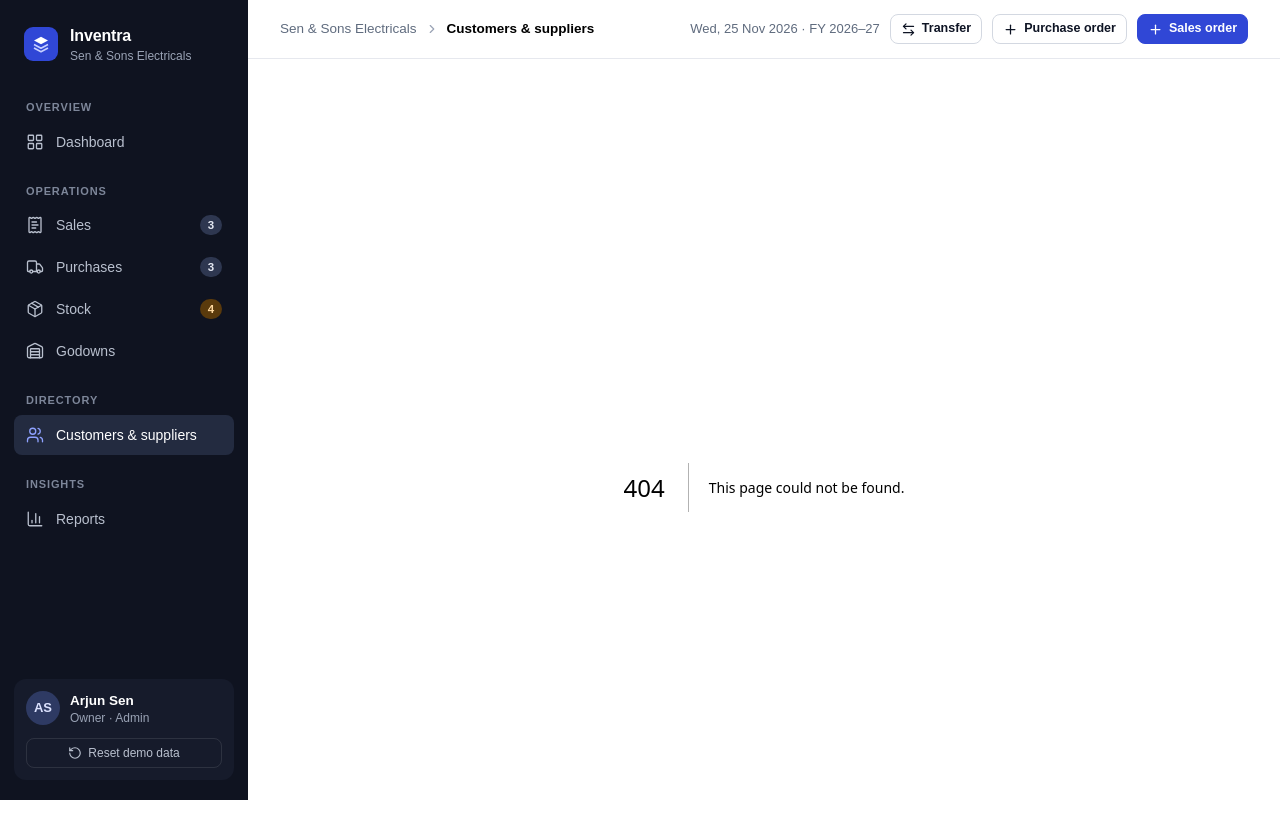
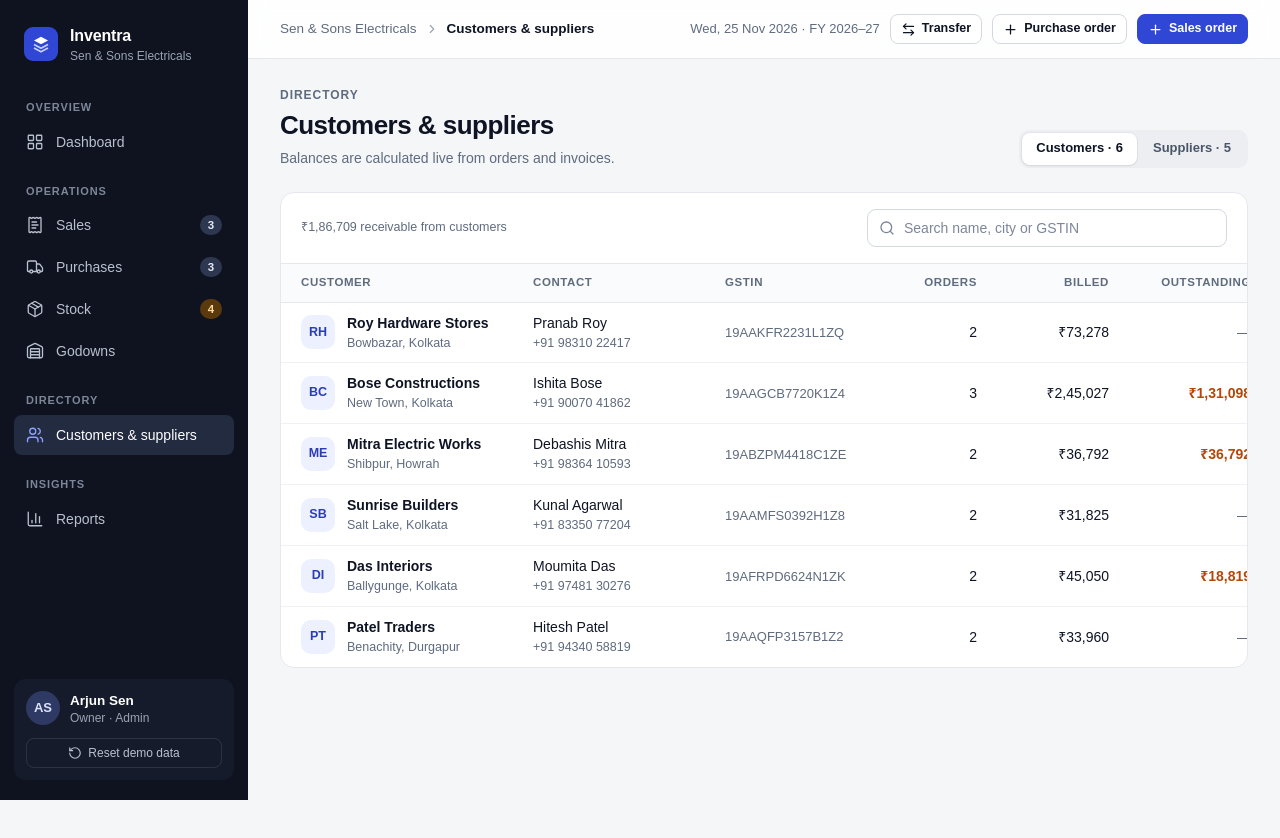
Before and after one commit to harshkhavale/Inventra, a Next.js app: page /directory in a window 1280 px wide. Before the commit this address had no page. Shown: the top 838 px of the page. After the commit the page ends 800 px from the top, so only its background shows below. Built offline with nearby package versions, Linux system fonts and the light colour scheme; a web font is replaced by a local one.

Commit message:
feat(directory): add customers and suppliers with live balances

```diff
--- /dev/null
+++ b/src/app/directory/page.tsx
@@ -0,0 +1,8 @@
+import type { Metadata } from "next";
+import { DirectoryView } from "@/components/directory/directory-view";
+
+export const metadata: Metadata = { title: "Customers & suppliers" };
+
+export default function DirectoryPage() {
+  return <DirectoryView />;
+}
--- /dev/null
+++ b/src/components/directory/directory-view.tsx
@@ -0,0 +1,176 @@
+"use client";
+
+import { useState } from "react";
+import { Card, Sub } from "@/components/ui/card";
+import { DataTable, type Column } from "@/components/ui/data-table";
+import { SearchInput, Segmented, Toolbar } from "@/components/ui/filters";
+import { PageHeader } from "@/components/ui/page-header";
+import { matches } from "@/hooks/use-url-filter";
+import { cn } from "@/lib/cn";
+import { formatDate, formatMoney, initials } from "@/lib/format";
+import { pendingPurchases, totalValue } from "@/lib/selectors";
+import type { Customer, InventoryState, Supplier } from "@/lib/types";
+import { useInventory } from "@/store/inventory-store";
+
+type Tab = "customers" | "suppliers";
+
+const searchParty = (q: string, p: Customer) => matches(q, p.name, p.city, p.gstin, p.contact);
+
+function Avatar({ name, tone }: { name: string; tone: "blue" | "gray" }) {
+  return (
+    <span
+      aria-hidden
+      className={cn(
+        "flex size-[34px] shrink-0 items-center justify-center rounded-[10px] text-[12.5px] font-bold",
+        tone === "blue" ? "bg-info-bg text-info" : "bg-[#f0f2f5] text-body",
+      )}
+    >
+      {initials(name)}
+    </span>
+  );
+}
+
+function contactColumns<T extends Customer>(): Column<T>[] {
+  return [
+    {
+      key: "contact",
+      header: "Contact",
+      width: "180px",
+      cell: (c) => (
+        <>
+          <div>{c.contact}</div>
+          <Sub className="tabular">{c.phone}</Sub>
+        </>
+      ),
+    },
+    { key: "gst", header: "GSTIN", width: "170px", cell: (c) => <span className="tabular text-[13px] text-muted">{c.gstin}</span> },
+  ];
+}
+
+export function DirectoryView() {
+  const state = useInventory();
+  const [tab, setTab] = useState<Tab>("customers");
+  const [query, setQuery] = useState("");
+
+  const receivable = totalValue(state.sales.filter((o) => o.status === "Dispatched"));
+  const onOrder = totalValue(pendingPurchases(state));
+
+  return (
+    <>
+      <PageHeader
+        eyebrow="Directory"
+        title="Customers & suppliers"
+        description="Balances are calculated live from orders and invoices."
+        actions={
+          <Segmented
+            label="Party type"
+            value={tab}
+            onChange={setTab}
+            options={[
+              { key: "customers", label: `Customers · ${state.customers.length}` },
+              { key: "suppliers", label: `Suppliers · ${state.suppliers.length}` },
+            ]}
+          />
+        }
+      />
+      <Card>
+        <Toolbar>
+          <div className="text-[12.5px] text-muted">
+            {tab === "customers" ? `${formatMoney(receivable)} receivable from customers` : `${formatMoney(onOrder)} on order with suppliers`}
+          </div>
+          <SearchInput label="Search parties" placeholder="Search name, city or GSTIN" value={query} onChange={setQuery} />
+        </Toolbar>
+        {tab === "customers" ? <CustomersTable state={state} query={query} /> : <SuppliersTable state={state} query={query} />}
+      </Card>
+    </>
+  );
+}
+
+function CustomersTable({ state, query }: { state: InventoryState; query: string }) {
+  const rows = state.customers
+    .filter((c) => searchParty(query, c))
+    .map((c) => {
+      const orders = state.sales.filter((o) => o.customerId === c.id);
+      return {
+        ...c,
+        orders: orders.length,
+        billed: totalValue(orders.filter((o) => o.status !== "Confirmed")),
+        outstanding: totalValue(orders.filter((o) => o.status === "Dispatched")),
+        last: orders.map((o) => o.date).sort().pop(),
+      };
+    });
+  type Row = (typeof rows)[number];
+
+  const columns: Column<Row>[] = [
+    {
+      key: "name",
+      header: "Customer",
+      width: "minmax(220px, 1.6fr)",
+      cell: (c) => (
+        <div className="flex items-center gap-3">
+          <Avatar name={c.name} tone="blue" />
+          <div className="min-w-0">
+            <div className="font-semibold">{c.name}</div>
+            <Sub>{c.city}</Sub>
+          </div>
+        </div>
+      ),
+    },
+    ...contactColumns<Row>(),
+    { key: "orders", header: "Orders", width: "70px", align: "right", cell: (c) => <span className="tabular">{c.orders}</span> },
+    { key: "billed", header: "Billed", width: "120px", align: "right", cell: (c) => <span className="tabular">{formatMoney(c.billed)}</span> },
+    {
+      key: "out",
+      header: "Outstanding",
+      width: "130px",
+      align: "right",
+      cell: (c) => <span className={cn("tabular", c.outstanding ? "font-semibold text-warn-text" : "text-muted")}>{c.outstanding ? formatMoney(c.outstanding) : "—"}</span>,
+    },
+    { key: "last", header: "Last order", width: "110px", align: "right", cell: (c) => <span className="text-muted">{formatDate(c.last)}</span> },
+  ];
+
+  return <DataTable columns={columns} rows={rows} rowKey={(c) => c.id} empty="Nobody matches that search." />;
+}
+
+function SuppliersTable({ state, query }: { state: InventoryState; query: string }) {
+  const rows = state.suppliers
+    .filter((s) => searchParty(query, s))
+    .map((s: Supplier) => {
+      const orders = state.purchases.filter((p) => p.supplierId === s.id);
+      const categories = [...new Set(state.items.filter((i) => i.supplierId === s.id).map((i) => i.category))];
+      return {
+        ...s,
+        categories: categories.join(", "),
+        orders: orders.length,
+        purchased: totalValue(orders.filter((p) => p.status === "Received")),
+        onOrder: totalValue(orders.filter((p) => p.status === "Pending")),
+      };
+    });
+  type Row = (typeof rows)[number];
+
+  const columns: Column<Row>[] = [
+    {
+      key: "name",
+      header: "Supplier",
+      width: "minmax(220px, 1.6fr)",
+      cell: (s) => (
+        <div className="flex items-center gap-3">
+          <Avatar name={s.name} tone="gray" />
+          <div className="min-w-0">
+            <div className="font-semibold">{s.name}</div>
+            <Sub>
+              {s.city} · {s.categories}
+            </Sub>
+          </div>
+        </div>
+      ),
+    },
+    ...contactColumns<Row>(),
+    { key: "orders", header: "POs", width: "70px", align: "right", cell: (s) => <span className="tabular">{s.orders}</span> },
+    { key: "purchased", header: "Purchased", width: "120px", align: "right", cell: (s) => <span className="tabular">{formatMoney(s.purchased)}</span> },
+    { key: "on", header: "On order", width: "130px", align: "right", cell: (s) => <span className={cn("tabular", !s.onOrder && "text-muted")}>{s.onOrder ? formatMoney(s.onOrder) : "—"}</span> },
+    { key: "lead", header: "Lead time", width: "110px", align: "right", cell: (s) => <span className="text-muted">{s.leadDays} days</span> },
+  ];
+
+  return <DataTable columns={columns} rows={rows} rowKey={(s) => s.id} empty="Nobody matches that search." />;
+}
```
